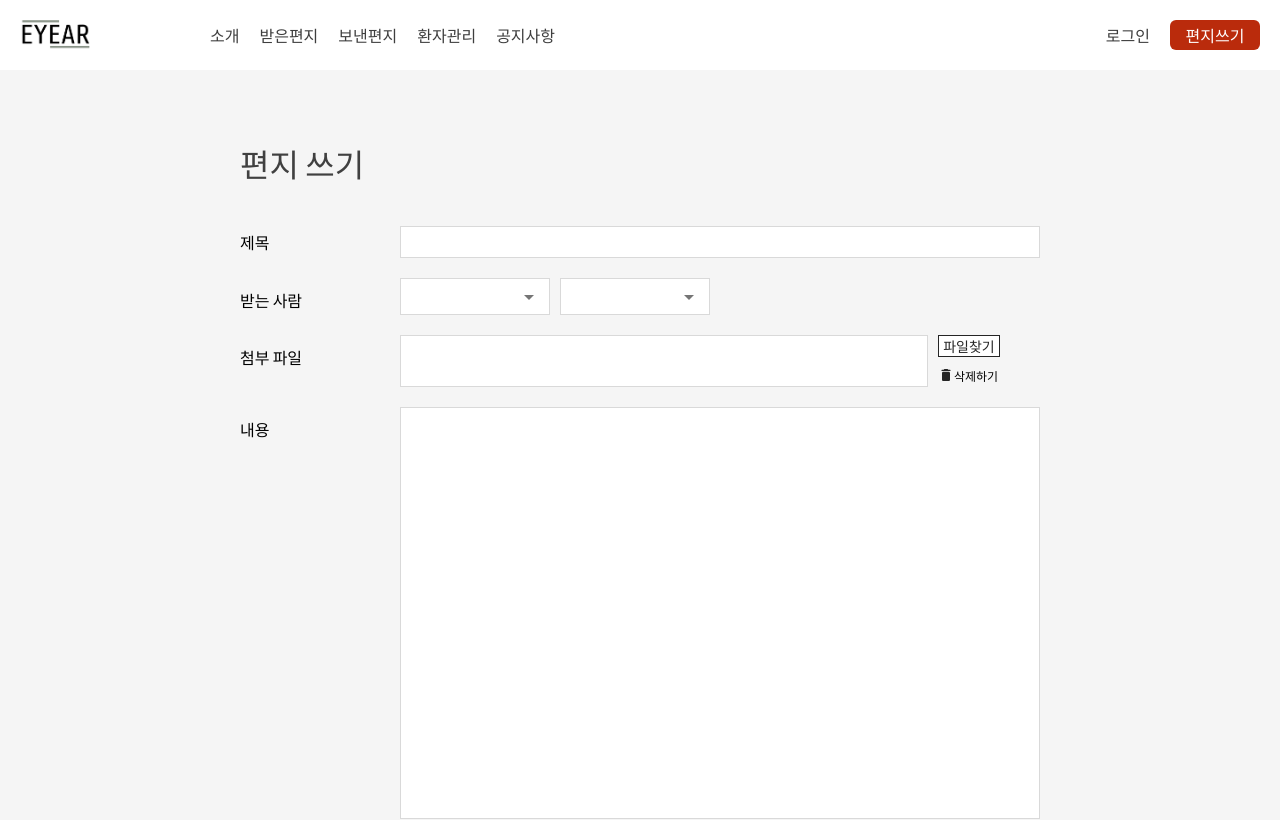
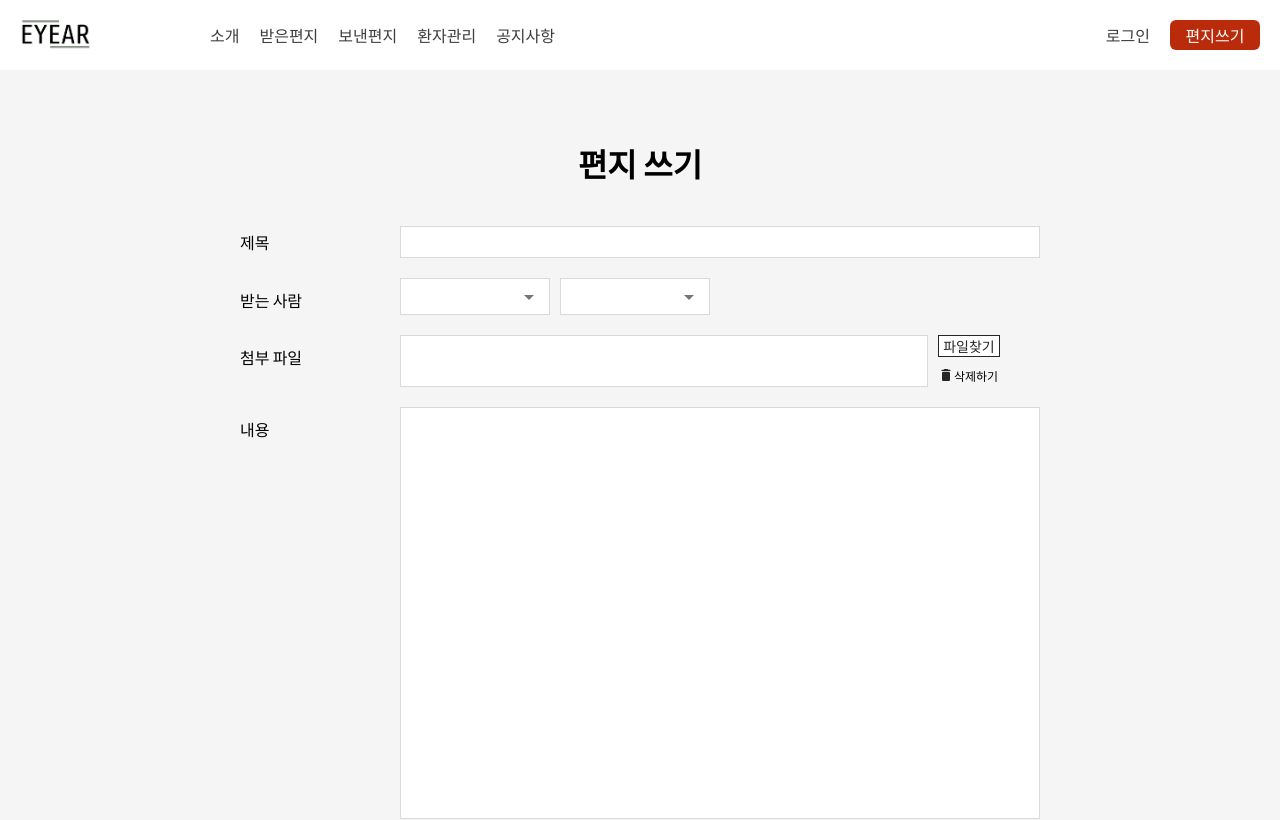
Before and after one commit to eyear22/eyear_frontend, a React (Create React App) app: page /post in a window 1280 px wide. Shown: the top 820 px of the page. Built offline with nearby package versions, Linux system fonts and the light colour scheme.

Commit message:
[FEAT] 받은 편지 페이지 배경화면 수정

```diff
--- a/src/components/common/Layout.js
+++ b/src/components/common/Layout.js
@@ -29,9 +29,9 @@ const Container = styled.div`
 
 const Title = styled.div`
   width: ${(props) => (props.width || 800) + 'px'};
-  color: #404040;
   font-size: 32px;
-  text-align: left;
+  text-align: center;
+  font-weight: bold;
   ${mobile({ width: '100%' })}
 `;
 
--- a/src/components/receive/LetterTable.js
+++ b/src/components/receive/LetterTable.js
@@ -44,6 +44,7 @@ const Table = styled.table`
   border-collapse: collapse;
   margin-top: 10px;
   font-size: 14px;
+  background-color: #fff;
 `;
 
 const THead = styled.thead`
@@ -58,7 +59,6 @@ const THeadTd = styled.td`
 
 const TBody = styled.tbody`
   font-size: 14px;
-  background-color: #fff;
   border-top: 2.2px solid #889287;
   border-bottom: 2.2px solid #889287;
 `;
--- a/src/pages/Receive.js
+++ b/src/pages/Receive.js
@@ -84,7 +84,7 @@ const Receive = () => {
   return (
     <Layout title="받은 편지" width={900}>
       <FilterSelect filter={filter} />
-      <MobileTable list={list.value} />
+      {/* <MobileTable list={list.value} /> */}
       <LetterTable list={list.value} />
       <Wrap>
         <StyledPagination count={10} shape="rounded" />
```
